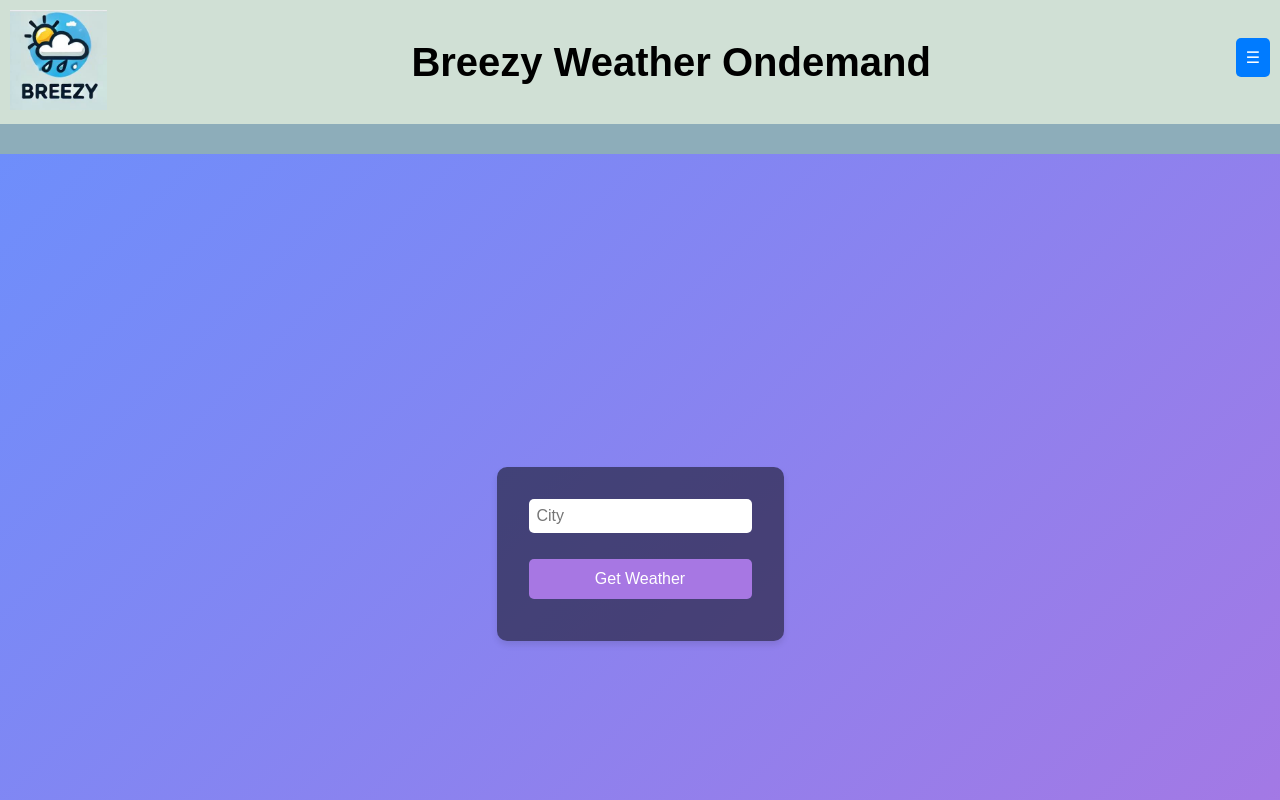
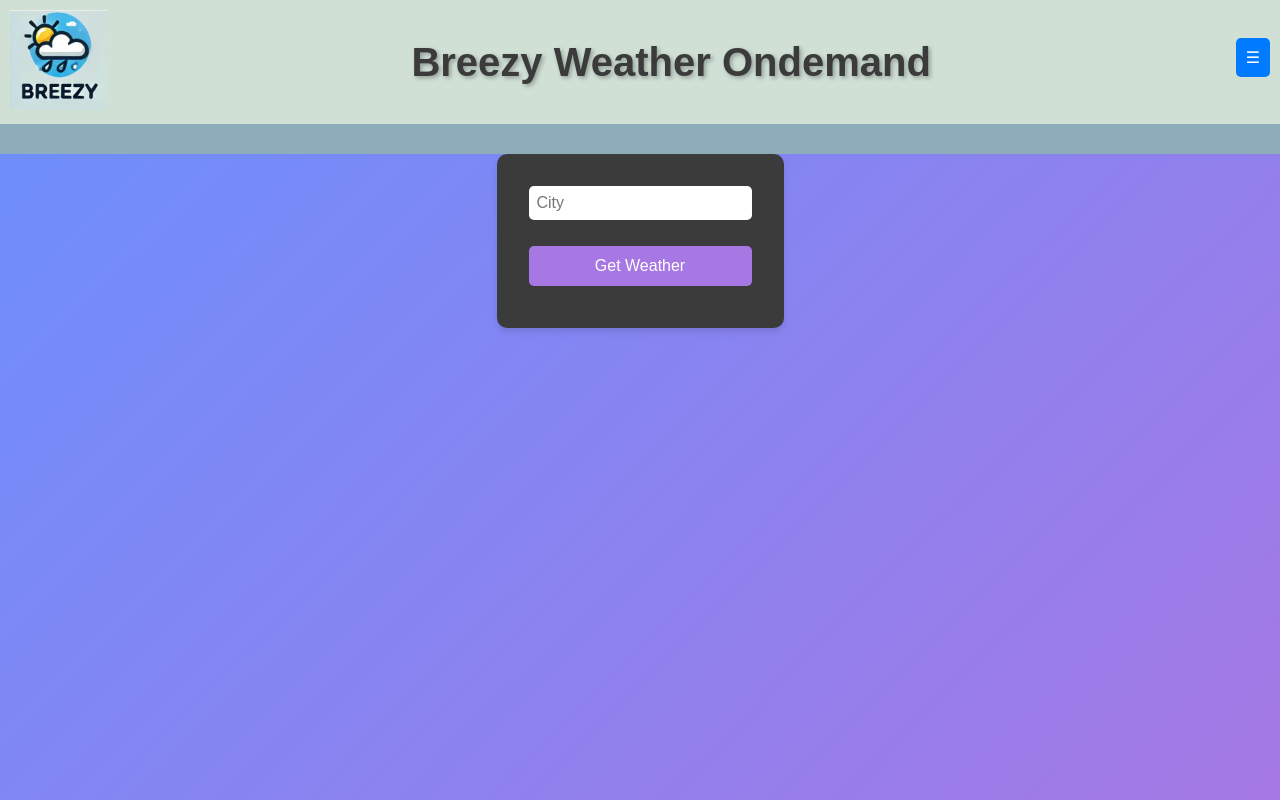
Before and after one commit to Rob-Baglow-9269/Breezy_app, a React (Create React App) app in the folder client/: page / in a window 1280 px wide. Shown: the top 800 px of the page. Built offline with nearby package versions, Linux system fonts and the light colour scheme; the HTML template or start-up script is replaced by a standard one.

Commit message:
final beauty pass 2

```diff
--- a/client/src/components/Navbar.css
+++ b/client/src/components/Navbar.css
@@ -3,7 +3,7 @@
   align-items: center;
   justify-content: space-between;
   padding: 10px;
-  background-color: #d0e0d5;
+  background-color: #d0e0d5; /* Existing background color */
 }
 
 .navbar-content {
@@ -24,8 +24,9 @@
 .navbar-title h1 {
   font-size: 2.5em;
   margin: 0;
+  color: #3b3b3b; /* Make the title banner pop */
+  text-shadow: 2px 2px 4px rgba(0, 0, 0, 0.3);
 }
-
 .navbar-tray {
   margin-left: auto;
 }
--- a/client/src/components/Tray.css
+++ b/client/src/components/Tray.css
@@ -15,7 +15,7 @@
   position: absolute;
   top: 100%;
   right: 0;
-  background-color: white;
+  background-color: #d0e0d5; /* Match navbar background color */
   box-shadow: 0 4px 8px rgba(0, 0, 0, 0.1);
   border-radius: 5px;
   z-index: 1000;
--- a/client/src/components/Weather/WeatherDisplay.css
+++ b/client/src/components/Weather/WeatherDisplay.css
@@ -1,21 +1,39 @@
+/* Assuming you have a navbar with a class of .navbar */
+.navbar {
+  background-color: #3b3b3b; /* Example color, adjust as needed */
+  color: white;
+  padding: 1rem;
+  display: flex;
+  justify-content: space-between;
+  align-items: center;
+}
+
+.navbar .title {
+  font-size: 1.5rem;
+  font-weight: bold;
+}
+
+/* Weather Display Container */
 .weather-container {
   display: flex;
   justify-content: center;
-  align-items: center;
-  height: 100vh;
+  align-items: flex-start; /* Align items at the top to reduce padding */
+  height: calc(100vh - 60px); /* Adjust height to consider navbar height */
   background: linear-gradient(135deg, #6e8efb, #a777e3);
   color: white;
   font-family: 'Arial', sans-serif;
 }
 
+/* Form Section Styling */
 .form-section {
-  background: rgba(0, 0, 0, 0.5);
+  background: #3b3b3b; /* Match the navbar background color */
   padding: 2rem;
   border-radius: 10px;
   box-shadow: 0 4px 6px rgba(0, 0, 0, 0.1);
   text-align: center;
 }
 
+/* Form Styling */
 .form-section form {
   display: flex;
   flex-direction: column;
@@ -44,6 +62,7 @@
   background-color: #6e8efb;
 }
 
+/* Weather Info Styling */
 .weather-info {
   margin-top: 2rem;
   background: rgba(255, 255, 255, 0.2);
@@ -60,3 +79,12 @@
   margin: 0.5rem 0;
   font-size: 1.2rem;
 }
+
+/* Title Banner Styling */
+.title-banner {
+  font-size: 2rem;
+  font-weight: bold;
+  color: #ffcc00; /* Example highlight color */
+  text-shadow: 2px 2px 4px rgba(0, 0, 0, 0.3);
+  margin-bottom: 1rem;
+}
```
